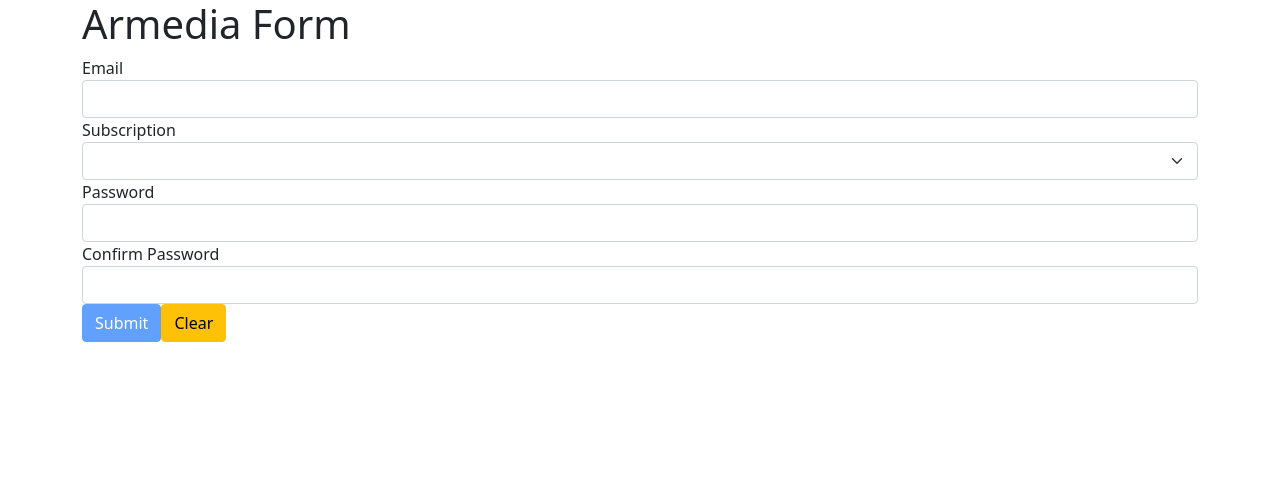
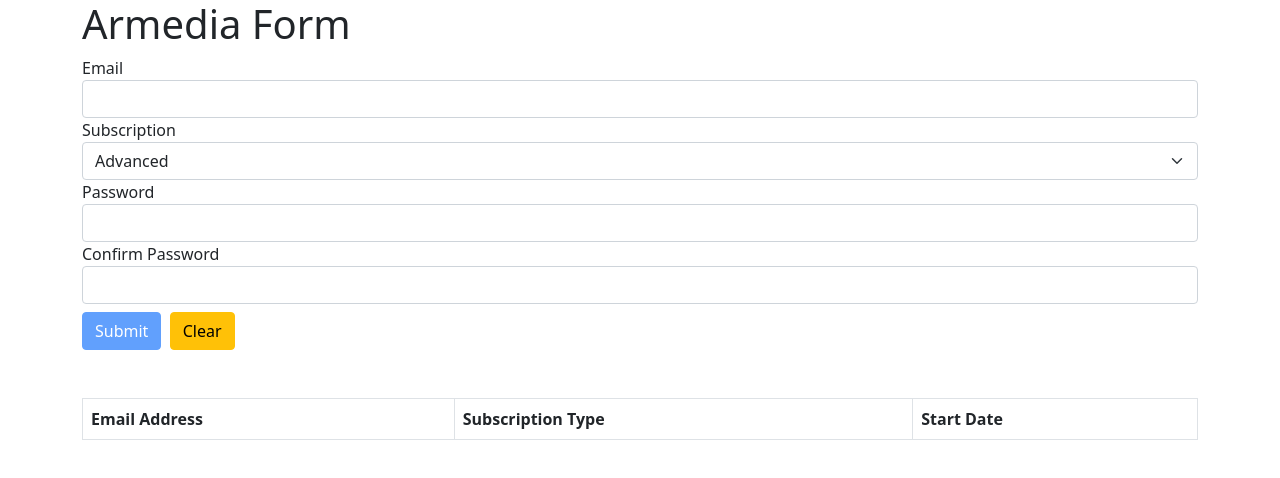
Before and after one commit to josedguti/armediaform, an Angular app: page / in a window 1280 px wide. Shown: the top 478 px of the page. Built offline with nearby package versions, Linux system fonts and the light colour scheme.

Commit message:
finish steps

```diff
--- a/db.json
+++ b/db.json
@@ -30,6 +30,146 @@
       "subscription": "Advanced",
       "password": "hola123$",
       "date": ""
+    },
+    {
+      "id": 6,
+      "email": "josepmind@gmail.com",
+      "subscription": "Advanced",
+      "password": "hola123$",
+      "date": ""
+    },
+    {
+      "id": 7,
+      "email": "josepmind@gmail.com",
+      "subscription": "Advanced",
+      "password": "hola123$",
+      "date": ""
+    },
+    {
+      "id": 8,
+      "email": "marina@marina.com",
+      "subscription": "Pro",
+      "password": "hola123$",
+      "date": "new Date()"
+    },
+    {
+      "id": 9,
+      "email": "jose@email.com",
+      "subscription": "Advanced",
+      "password": "hola123$",
+      "date": "2021-07-05"
+    },
+    {
+      "id": 10,
+      "email": "marina@email.com",
+      "subscription": "Advanced",
+      "password": "hola123$",
+      "date": "2021-07-05"
+    },
+    {
+      "id": 11,
+      "email": "josepmind@gmail.com",
+      "subscription": "Advanced",
+      "password": "hola123$",
+      "date": null
+    },
+    {
+      "id": 12,
+      "email": "josepmind@gmail.com",
+      "subscription": "Advanced",
+      "password": "hola123$",
+      "date": "2021-07-05"
+    },
+    {
+      "id": 13,
+      "email": "marina@email.com",
+      "subscription": "Advanced",
+      "password": "hola123$",
+      "date": "2021-07-05"
+    },
+    {
+      "id": 14,
+      "email": "josepmind@gmail.com",
+      "subscription": "Advanced",
+      "password": "hola123$",
+      "date": null
+    },
+    {
+      "id": 15,
+      "email": "josepmind@gmail.com",
+      "subscription": "Advanced",
+      "password": "hola123$",
+      "date": "2021-07-06"
+    },
+    {
+      "id": 16,
+      "email": "marina@marina.com",
+      "subscription": "Advanced",
+      "password": "hola123$",
+      "date": null
+    },
+    {
+      "id": 17,
+      "email": "jose@jose.com",
+      "subscription": "Advanced",
+      "password": "hola123$",
+      "date": "2021-07-06"
+    },
+    {
+      "id": 18,
+      "email": "josepmind@gmail.com",
+      "subscription": "Advanced",
+      "password": "hola123$",
+      "date": null
+    },
+    {
+      "id": 19,
+      "email": "marina@marina.com",
+      "subscription": "Advanced",
+      "password": "hola123$",
+      "date": null
+    },
+    {
+      "id": 20,
+      "email": "josepmind@gmail.com",
+      "subscription": "Advanced",
+      "password": "hola123$",
+      "date": "2021-07-06"
+    },
+    {
+      "id": 21,
+      "email": "josepmind@gmail.com",
+      "subscription": "Advanced",
+      "password": "hola123$",
+      "date": "2021-07-06"
+    },
+    {
+      "id": 22,
+      "email": "josepmind@gmail.com",
+      "subscription": "Advanced",
+      "password": "hola123$",
+      "date": "2021-07-06"
+    },
+    {
+      "id": 23,
+      "email": "marina@marina.com",
+      "subscription": "Advanced",
+      "password": "hola123$",
+      "date": null
+    },
+    {
+      "id": 24,
+      "email": "hola@hola.com",
+      "subscription": "Advanced",
+      "password": "hola123$",
+      "date": "2021-07-06"
+    },
+    {
+      "id": 25,
+      "email": "hola@hola2.com",
+      "subscription": "Advanced",
+      "password": "hola123$",
+      "date": null
     }
   ],
   "comments": [
--- a/src/app/app.component.html
+++ b/src/app/app.component.html
@@ -1,7 +1,22 @@
 <div class="container">
   <h1>Armedia Form</h1>
 
-  <form [formGroup]="form" (ngSubmit)="onSubmit()">
+  <form [formGroup]="armediaform">
+    <div
+    class="alert alert-danger mt-1"
+    *ngIf='f.email.invalid && f.email.touched'
+    >
+        Your email is not valid
+    </div>
+    <div *ngIf="f.password.touched && f.password.invalid" class="alert alert-danger mt-1">
+        <div *ngIf="f.password.errors.required">Password is required.</div>
+        <div *ngIf="f.password.errors.pattern">Password is not valid.</div>
+    </div>
+    <div *ngIf="f.confirm_password.touched && f.confirm_password.invalid" class="alert alert-danger mt-1">
+        <div *ngIf="f.confirm_password.errors.required">Confirm Password is required.</div>
+        <div *ngIf="f.confirm_password.errors.confirmedValidator">Password and Confirm Password must be match.</div>
+        <div *ngIf="f.confirm_password.errors.pattern">Confirm Password is not valid.</div>
+    </div>
          <div class="form-group">
              <label for="email">Email</label>
              <input
@@ -10,8 +25,10 @@
              name="email"
              formControlName='email'
              required
+             id="email"
+             pattern="[a-z0-9._%+-]+@[a-z0-9.-]+\.[a-z]{2,}$"
              email
-             id="email"
+             #email
              >
              <div
              class="alert alert-danger mt-1"
@@ -27,6 +44,7 @@
              class="form-select"
              required
              formControlName='subscription'
+             #subscription
              >
                  <option value="Advanced" selected>Advanced</option>
                  <option value="Basic">Basic</option>
@@ -68,14 +86,34 @@
       </div>
 
       <input
-      type="time"
-      name="timestamp"
-      step="1"
+      type="date"
       hidden
       formControlName='date'>
 
-      <button class="btn btn-primary"  type="submit" [disabled]="!form.valid">Submit</button>
+      <button class="btn btn-primary mt-2"  type="button" [disabled]="!armediaform.valid" (click)='addForm()'>Submit</button>&nbsp;
 
-      <button class="btn btn-warning" type="reset">Clear</button>
+      <button class="btn btn-warning mt-2" type="button" (click)='reset()'>Clear</button>
   </form>
+
+
+
+  <table class="table table-bordered mt-5">
+    <thead>
+      <tr>
+        <th>Email Address</th>
+        <th>Subscription Type</th>
+        <th>Start Date</th>
+      </tr>
+    </thead>
+    <tbody>
+      <tr *ngFor='let item of listData'>
+        <td><span>{{ item.email }}</span></td>
+        <td><span>{{ item.subscription }}</span></td>
+        <td><span>{{ item.date }}</span></td>
+      </tr>
+    </tbody>
+  </table>
+
+
+
 </div>
--- a/src/app/app.component.ts
+++ b/src/app/app.component.ts
@@ -1,4 +1,4 @@
-import { Component, OnInit } from '@angular/core';
+import { Component, Inject, OnInit, ViewChild, ElementRef, HostListener } from '@angular/core';
 import { FormBuilder, FormGroup, FormControl, Validators} from '@angular/forms';
 import { ApiService } from './shared/api.service';
 import { ConfirmedValidator } from './confirmed.validator';
@@ -10,19 +10,24 @@ import { FormModel } from './formdata.model';
   styleUrls: ['./app.component.css']
 })
 export class AppComponent {
-  form: FormGroup = new FormGroup({});
+
+  armediaform: FormGroup;
 
   formModelObj : FormModel = new FormModel();
+
+  listData: any;
 
 
 
   constructor(private fb: FormBuilder,
     private api : ApiService) {
 
-    this.form = fb.group({
-      email: new FormControl(''),
-      subscription: new FormControl(''),
-      date: new FormControl(''),
+      this.listData = [];
+
+    this.armediaform = this.fb.group({
+      email: ['', Validators.required],
+      subscription: ['Advanced', Validators.required],
+      date: [(new Date()).toISOString().substring(0,10)],
       password: ['', [Validators.required]],
       confirm_password: ['', [Validators.required]]
     },  {
@@ -31,22 +36,39 @@ export class AppComponent {
   }
 
   get f(){
-    return this.form.controls;
+    return this.armediaform.controls;
   }
 
-  onSubmit(){
-    this.formModelObj.email = this.form.value.email;
-    this.formModelObj.subscription = this.form.value.subscription;
-    this.formModelObj.password = this.form.value.password;
-    this.formModelObj.date = this.form.value.date;
+
+  addForm(){
+
+    this.formModelObj.email = this.armediaform.value.email;
+    this.formModelObj.subscription = this.armediaform.value.subscription;
+    this.formModelObj.password = this.armediaform.value.password;
+    this.formModelObj.date = this.armediaform.value.date;
 
     this.api.postData(this.formModelObj)
     .subscribe((res: any)=>{
       console.log(res);
       alert('data added successfully')
-      this.form.reset();
+      this.armediaform.reset();
     })
-    console.log(this.form.value);
+    console.log(this.armediaform.value);
+
+    this.listData.push(this.armediaform.value);
+
   }
 
+  reset(){
+    if (confirm('Are you sure you want to discard the changes?')) {
+      this.armediaform.reset();
+      console.log('form was reset')
+    } else {
+      console.log('form was not reset')
+    }
+
+  }
+
+
+
 }
```
